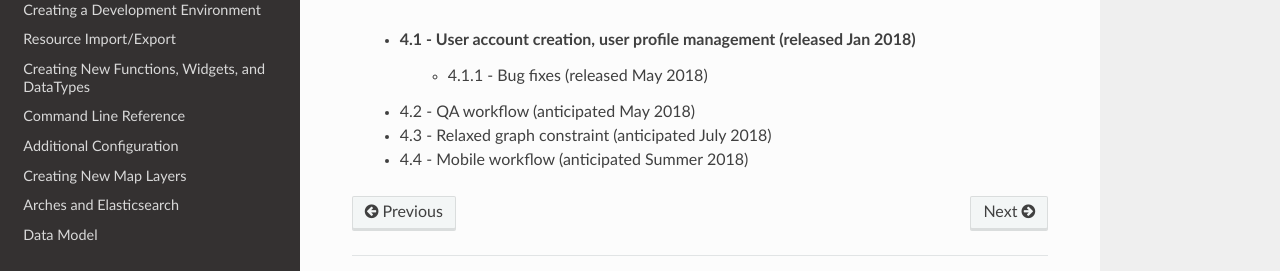
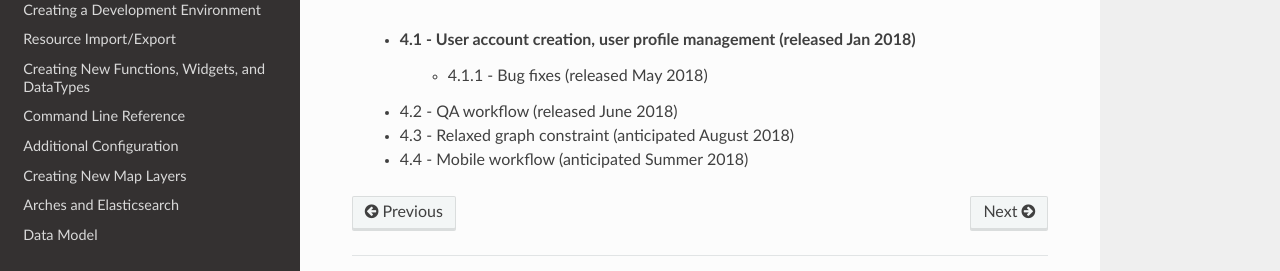
Before and after one commit to archesproject/arches-docs, a Sphinx documentation site: the page built from docs/release-process.txt, in a window 1280 px wide and 1165 px high. Shown: the part 804-1075 px from the top of the window. Built offline with Sphinx 7.4.7 and the Read the Docs theme 2.0.0, drawn with Linux system fonts in a browser that asks for light colours.

Commit message:
#60 update release schedule dates

```diff
--- a/docs/release-process.txt
+++ b/docs/release-process.txt
@@ -30,6 +30,6 @@ Feature Release Schedule:
 
     - 4.1 - User account creation, user profile management (released Jan 2018)
         - 4.1.1 - Bug fixes (released May 2018)
-    - 4.2 - QA workflow (anticipated May 2018)
-    - 4.3 - Relaxed graph constraint (anticipated July 2018)
+    - 4.2 - QA workflow (released June 2018)
+    - 4.3 - Relaxed graph constraint (anticipated August 2018)
     - 4.4 - Mobile workflow (anticipated Summer 2018)
```
